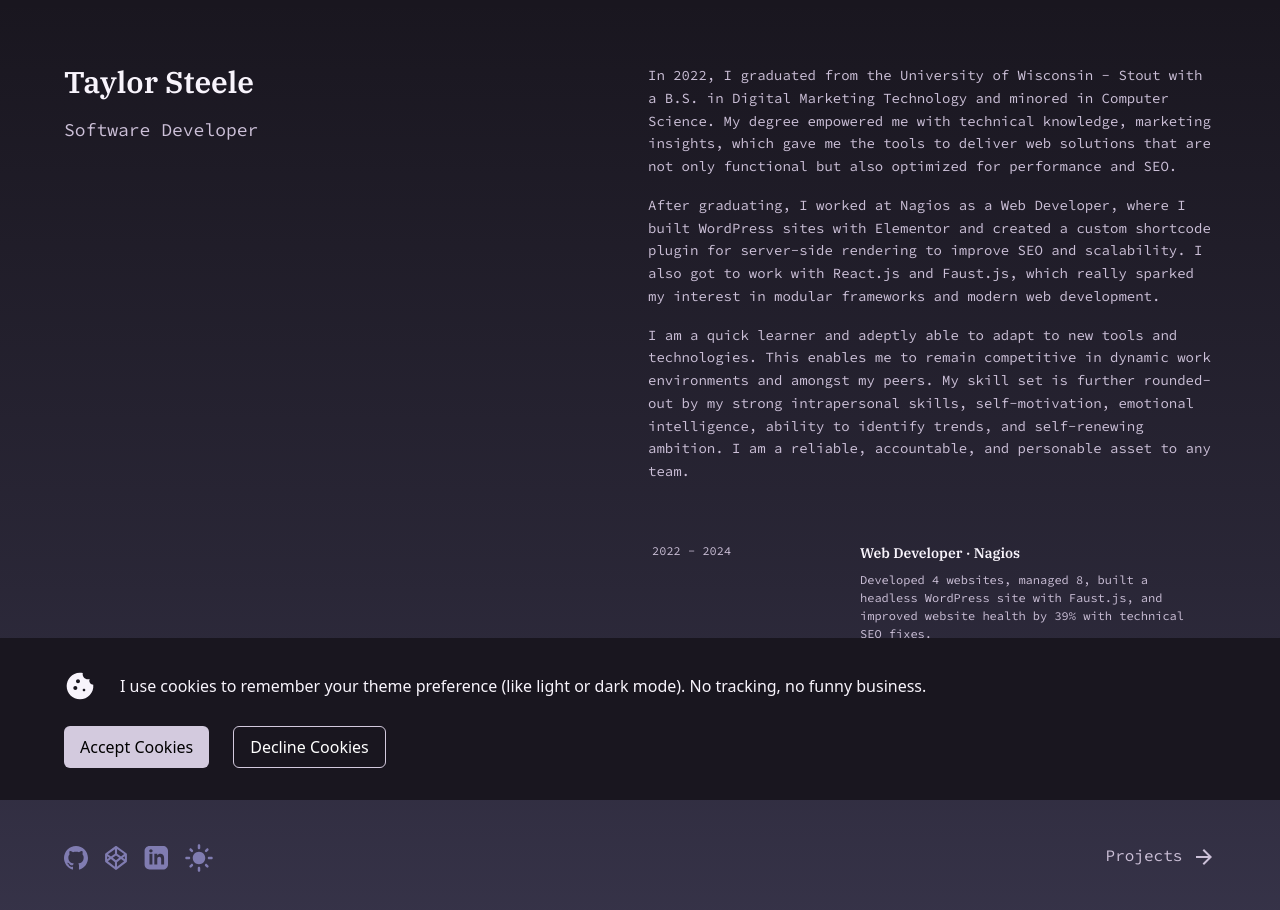
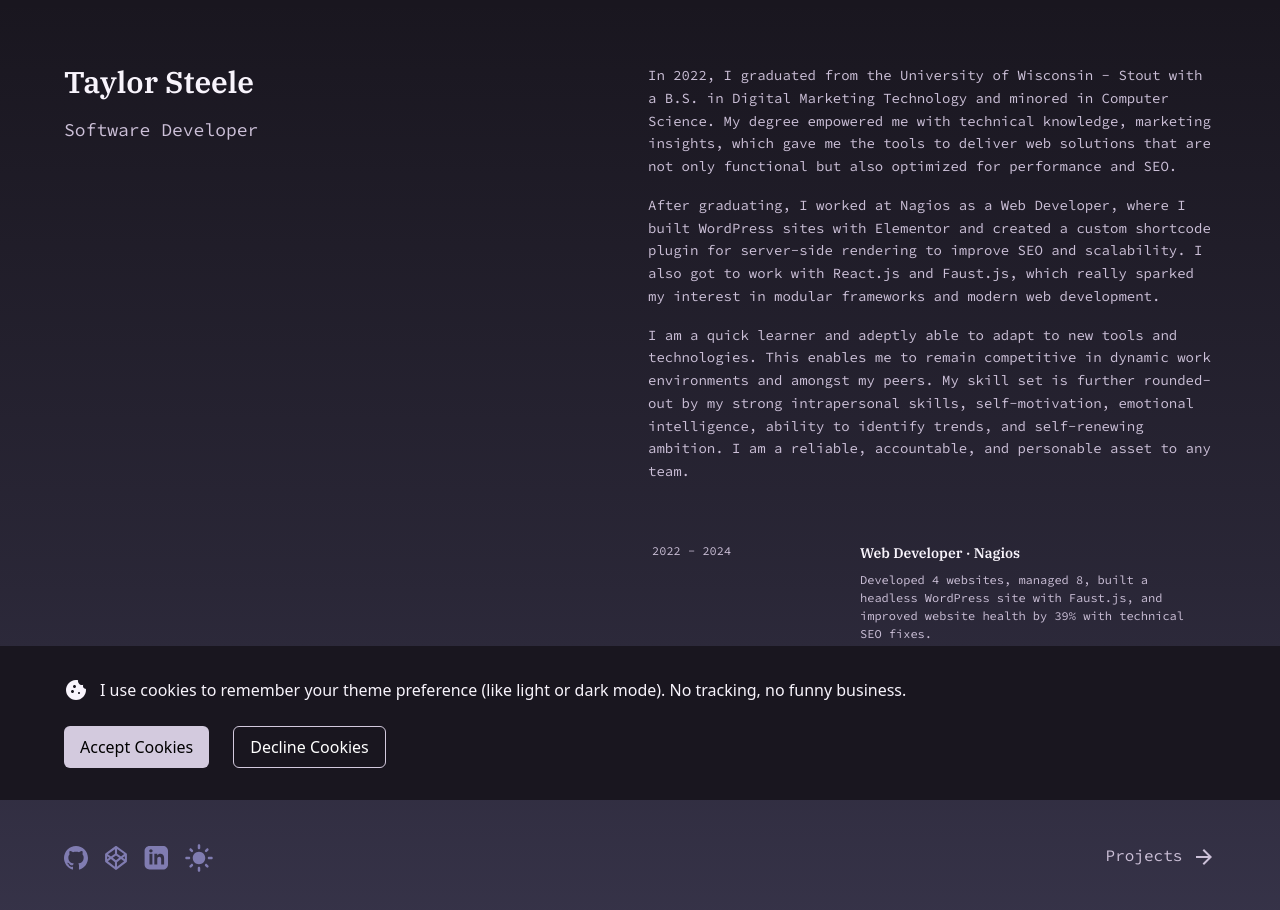
Before and after one commit to MashedTaytors/Steele-site, a Next.js app: page / in a window 1280 px wide. Shown: the top 910 px of the page. Built offline with nearby package versions, Linux system fonts and the light colour scheme; no server answers.

Commit message:
tweak cookie conesnt spacing and icon size

```diff
--- a/src/components/cookie-consent.tsx
+++ b/src/components/cookie-consent.tsx
@@ -24,8 +24,8 @@ export default function CookieConsent() {
     showPopup && (
       <div className="fixed flex justify-center bottom-0 left-0 right-0 bg-background text-foreground py-8">
         <div className="flex flex-row flex-wrap w-content justify-between gap-6">
-          <div className="flex items-center flex-row gap-6 ">
-            <CookieIcon style={{ fontSize: '32px' }}/>
+          <div className="flex items-center flex-row gap-3 ">
+            <CookieIcon />
             <p> I use cookies to remember your theme preference (like light or dark mode). No tracking, no funny business.</p>
           </div>
           <div className="flex flex-row gap-6">
```
